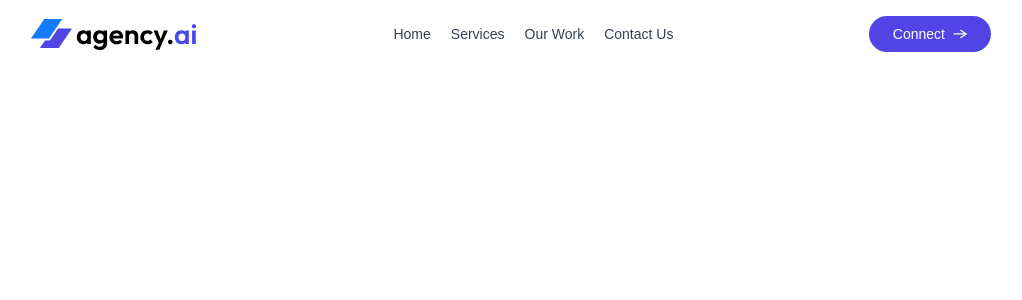
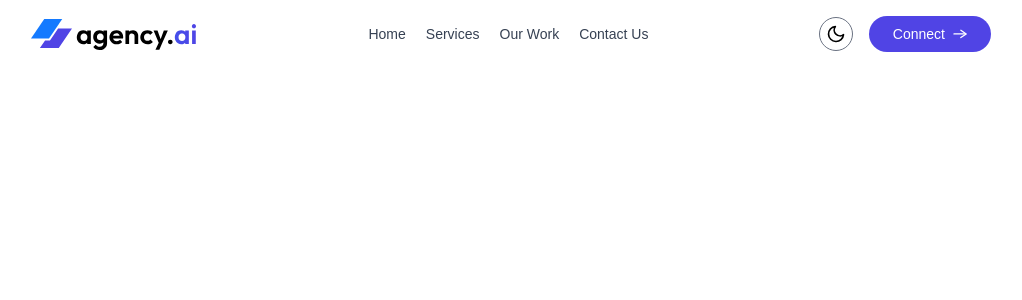
Before and after one commit to iajaymk/agency-ai, a React (Vite) app: page / in a window 1280 px wide. Shown: the top 300 px of the page, without its empty margins (129-1151 px from the left). Built offline with nearby package versions, Linux system fonts and the light colour scheme.

Commit message:
Add toggle theme option

```diff
--- a/src/App.jsx
+++ b/src/App.jsx
@@ -2,7 +2,9 @@
 import Navbar from "./components/Navbar";
 
 const App = () => {
-  const [theme, setTheme] = useState("light");
+  const [theme, setTheme] = useState(
+    localStorage.getItem("theme") ? localStorage.getItem("theme") : "light"
+  );
 
   return (
     <div className="dark:bg-black realtive">
--- a/src/components/Navbar.jsx
+++ b/src/components/Navbar.jsx
@@ -1,5 +1,6 @@
 import React, { useState } from "react";
 import assets from "../assets/assets";
+import ThemeToggleBtn from "./ThemeToggleBtn";
 
 const Navbar = ({ theme, setTheme }) => {
   const [sidebarOpen, setSidebarOpen] = useState(true);
@@ -63,6 +64,7 @@
       </div>
 
       <div className="flex items-center gap-2 sm:gap-4">
+        <ThemeToggleBtn theme={theme} setTheme={setTheme} />
         <img
           src={theme === "dark" ? assets.menu_icon_dark : assets.menu_icon}
           alt=""
--- /dev/null
+++ b/src/components/ThemeToggleBtn.jsx
@@ -0,0 +1,43 @@
+import React, { useEffect } from "react";
+import assets from "../assets/assets";
+
+const ThemeToggleBtn = ({ theme, setTheme }) => {
+  useEffect(() => {
+    const prefersDarkMode = window.matchMedia(
+      "(prefers-color-scheme: dark)"
+    ).matches;
+    setTheme(theme || prefersDarkMode);
+  }, []);
+
+  useEffect(() => {
+    if (theme === "dark") {
+      document.documentElement.classList.add("dark");
+    } else {
+      document.documentElement.classList.remove("dark");
+    }
+    localStorage.setItem("theme", theme);
+  }, [theme]);
+
+  return (
+    <>
+      <button>
+        {theme === "dark" ? (
+          <img
+            src={assets.sun_icon}
+            alt=""
+            className="size-8.5 p-1.5 border border-gray-500 rounded-full"
+            onClick={() => setTheme("light")}
+          />
+        ) : (
+          <img
+            onClick={() => setTheme("dark")}
+            src={assets.moon_icon}
+            className="size-8.5 p-1.5 border border-gray-500 rounded-full"
+          />
+        )}
+      </button>
+    </>
+  );
+};
+
+export default ThemeToggleBtn;
```
